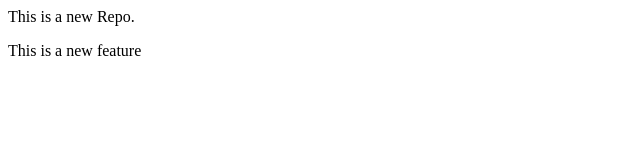
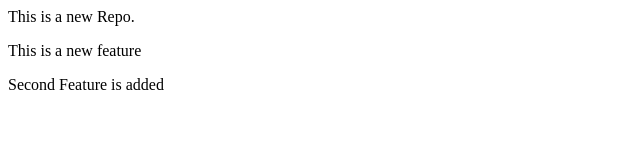
Before and after one commit to LovarajPyla/LocalRepo, a plain HTML site: page index.html in a window 1280 px wide. Shown: the whole page, without its empty margins (0-640 px from the left). Drawn offline with Linux system fonts and the light colour scheme.

Commit message:
New feature added in main

```diff
--- a/index.html
+++ b/index.html
@@ -1,2 +1,3 @@
 <p>This is a new Repo.</p>
 <p>This is a new feature</p>
+<p>Second Feature is added</p>
```
Also changed, not shown: 1 other file.
